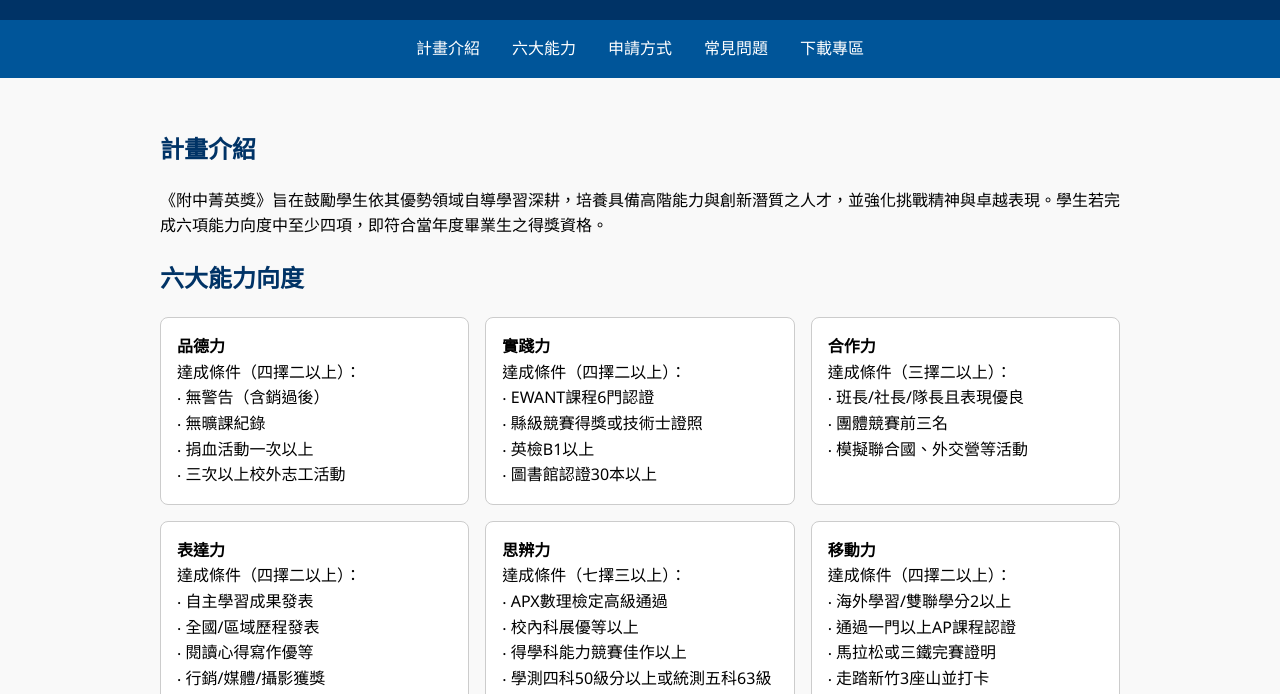
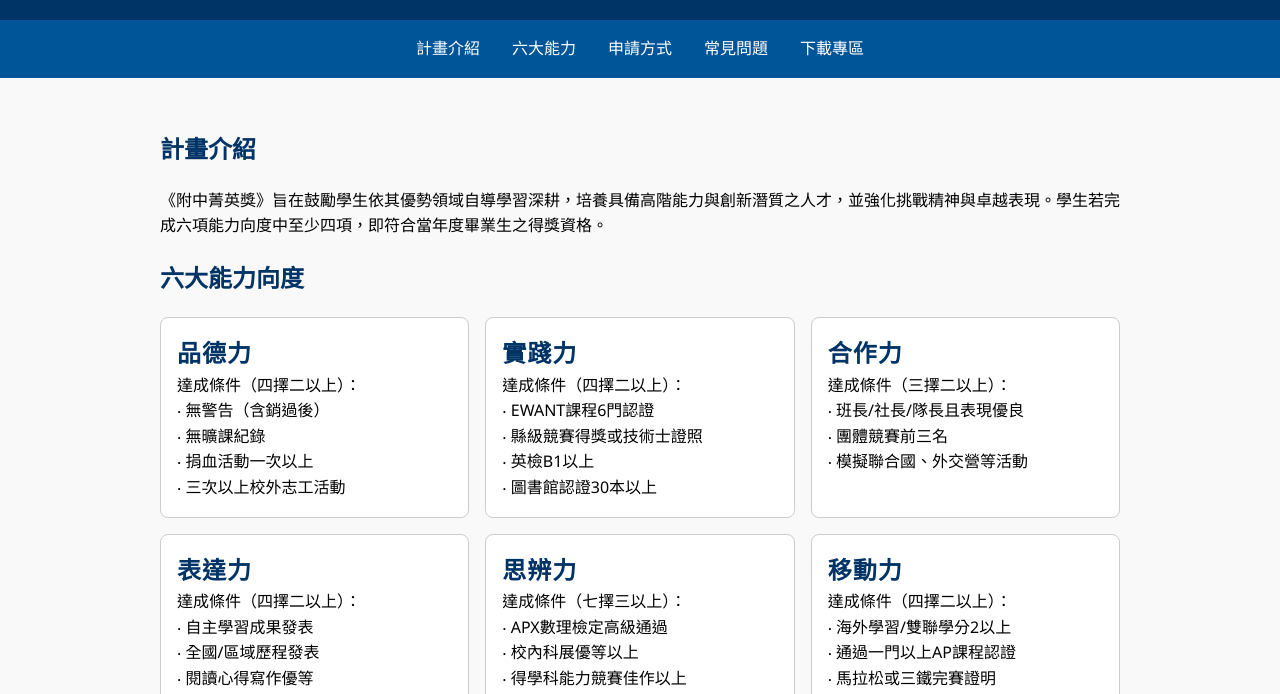
Before and after one commit to eliteaward/cpyc, a plain HTML site: page index.html in a window 1280 px wide. Shown: the part 106-800 px from the top of the page. Drawn offline with Linux system fonts and the light colour scheme.

Commit message:
Update index.html

```diff
--- a/index.html
+++ b/index.html
@@ -85,7 +85,7 @@
       <h2>六大能力向度</h2>
       <div class="grid">
         <div class="card">
-          <strong>品德力</strong><br>
+          <strong style="font-size: 24px; color: #003366; letter-spacing: 1px;">品德力</strong><br>
           達成條件（四擇二以上）：<br>
           ‧ 無警告（含銷過後）<br>
           ‧ 無曠課紀錄<br>
@@ -93,7 +93,7 @@
           ‧ 三次以上校外志工活動
         </div>
         <div class="card">
-          <strong>實踐力</strong><br>
+          <strong style="font-size: 24px; color: #003366; letter-spacing: 1px;">實踐力</strong><br>
           達成條件（四擇二以上）：<br>
           ‧ EWANT課程6門認證<br>
           ‧ 縣級競賽得獎或技術士證照<br>
@@ -101,14 +101,14 @@
           ‧ 圖書館認證30本以上
         </div>
         <div class="card">
-          <strong>合作力</strong><br>
+          <strong style="font-size: 24px; color: #003366; letter-spacing: 1px;">合作力</strong><br>
           達成條件（三擇二以上）：<br>
           ‧ 班長/社長/隊長且表現優良<br>
           ‧ 團體競賽前三名<br>
           ‧ 模擬聯合國、外交營等活動
         </div>
         <div class="card">
-          <strong>表達力</strong><br>
+          <strong style="font-size: 24px; color: #003366; letter-spacing: 1px;">表達力</strong><br>
           達成條件（四擇二以上）：<br>
           ‧ 自主學習成果發表<br>
           ‧ 全國/區域歷程發表<br>
@@ -116,7 +116,7 @@
           ‧ 行銷/媒體/攝影獲獎
         </div>
         <div class="card">
-          <strong>思辨力</strong><br>
+          <strong style="font-size: 24px; color: #003366; letter-spacing: 1px;">思辨力</strong><br>
           達成條件（七擇三以上）：<br>
           ‧ APX數理檢定高級通過<br>
           ‧ 校內科展優等以上<br>
@@ -127,7 +127,7 @@
           ‧ APCS程式設計觀念與實作題各3級分以上
         </div>
         <div class="card">
-          <strong>移動力</strong><br>
+          <strong style="font-size: 24px; color: #003366; letter-spacing: 1px;">移動力</strong><br>
           達成條件（四擇二以上）：<br>
           ‧ 海外學習/雙聯學分2以上<br>
           ‧ 通過一門以上AP課程認證<br>
```
